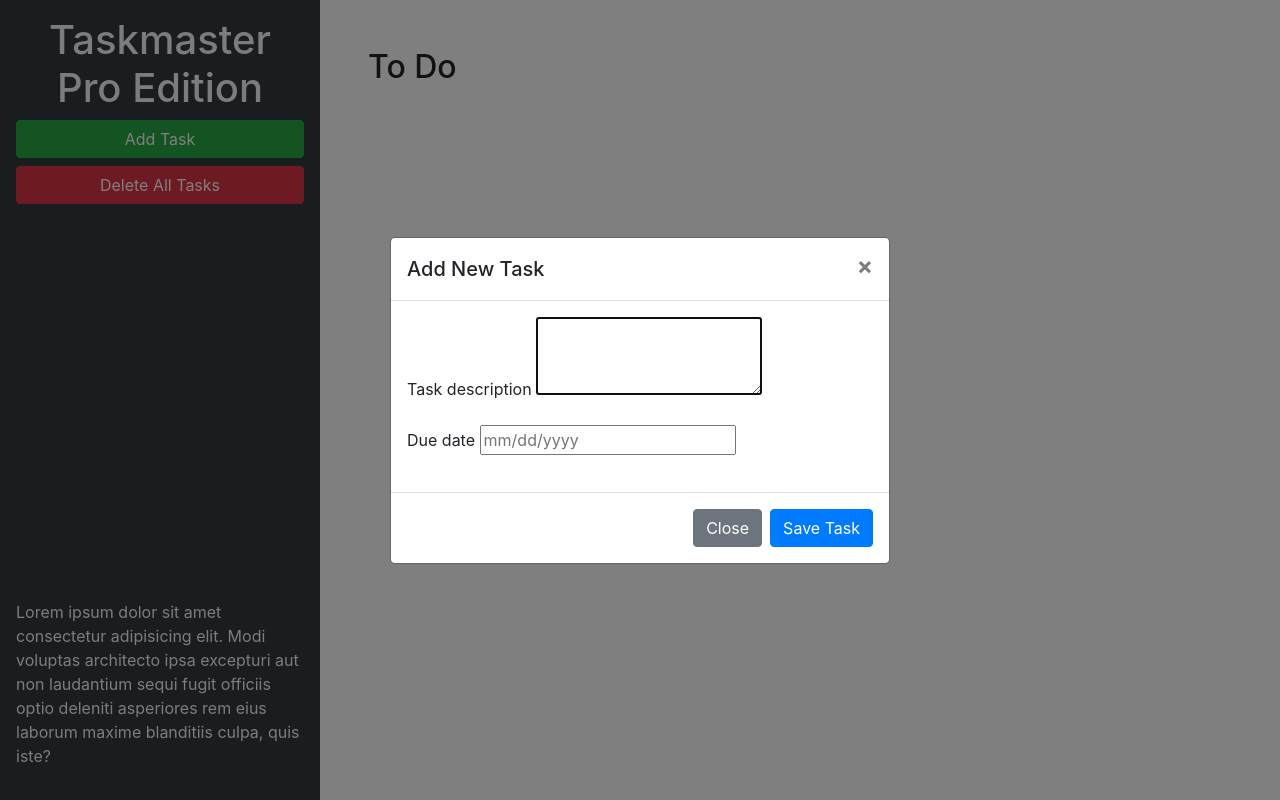
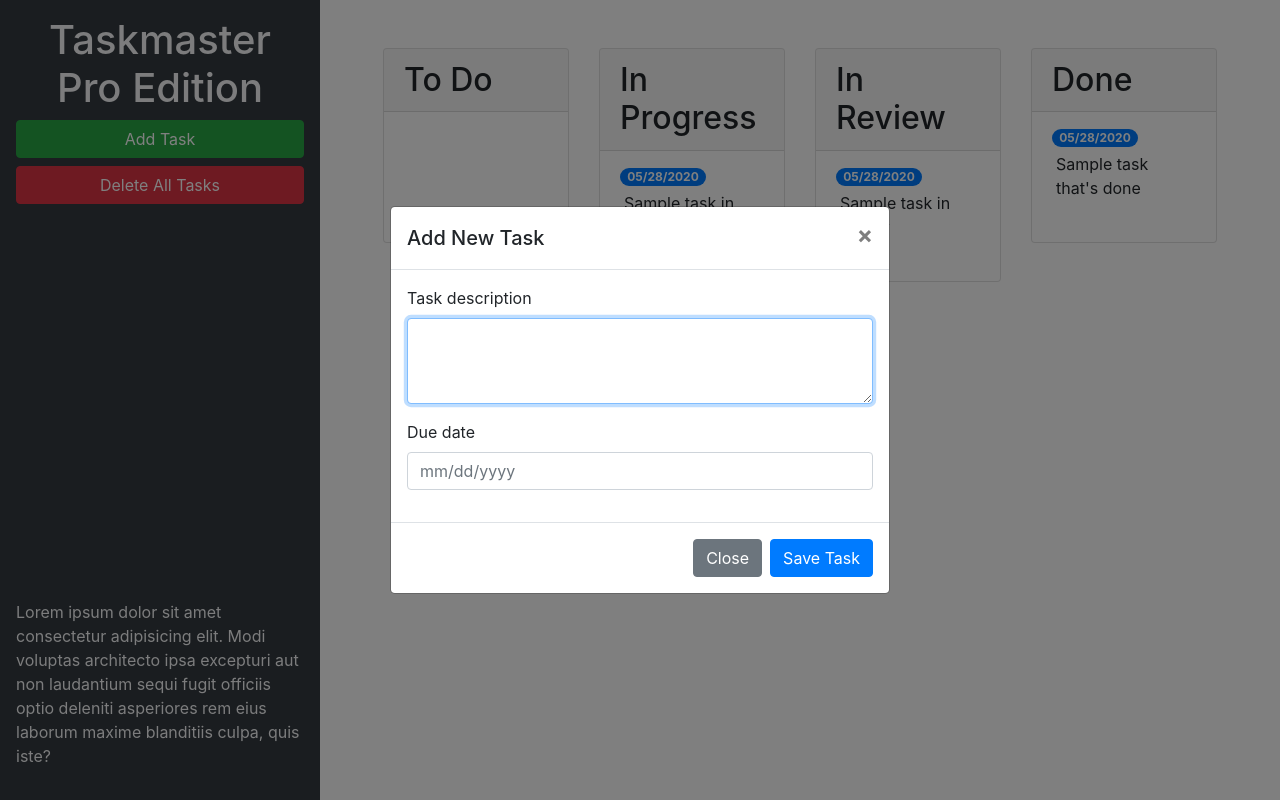
Before and after one commit to SnowLune/taskmaster-pro, a plain HTML site: page index.html in a window 1280 px wide. Both pictures are taken after a click on the button "Add Task". Drawn offline with nearby package versions, Linux system fonts and the light colour scheme.

Commit message:
add bootstrap classes

```diff
--- a/index.html
+++ b/index.html
@@ -1,62 +1,156 @@
 <!DOCTYPE html>
 <html lang="en">
-
    <head>
-  <meta charset="UTF-8">
-  <meta name="viewport" content="width=device-width, initial-scale=1.0">
-  <meta http-equiv="X-UA-Compatible" content="ie=edge">
-  <link rel="stylesheet" href="https://cdnjs.cloudflare.com/ajax/libs/twitter-bootstrap/4.3.1/css/bootstrap.min.css">
+      <meta charset="UTF-8" />
+      <meta name="viewport" content="width=device-width, initial-scale=1.0" />
+      <meta http-equiv="X-UA-Compatible" content="ie=edge" />
+      <link
+         rel="stylesheet"
+         href="https://cdnjs.cloudflare.com/ajax/libs/twitter-bootstrap/4.3.1/css/bootstrap.min.css"
+      />
       <link rel="stylesheet" href="./assets/css/style.css" />
       <title>Taskmaster Pro</title>
    </head>
 
    <body>
-
       <div class="row min-vh-100 no-gutters">
-    <header class="col-12 col-lg-3 bg-dark text-light d-flex flex-column p-4 p-lg-3">
+         <header
+            class="col-12 col-lg-3 bg-dark text-light d-flex flex-column p-4 p-lg-3"
+         >
             <h1 class="text-center">Taskmaster Pro Edition</h1>
-      <button id="create-task" class="btn btn-block btn-success" data-toggle="modal" data-target="#task-form-modal">Add
-        Task</button>
-      <button id="remove-tasks" class="btn btn-block btn-danger">Delete All Tasks</button>
-      <p class="mt-auto">Lorem ipsum dolor sit amet consectetur adipisicing elit. Modi voluptas architecto ipsa
-        excepturi aut non
-        laudantium sequi fugit officiis optio deleniti asperiores rem eius laborum maxime blanditiis culpa, quis iste?
+            <button
+               id="create-task"
+               class="btn btn-block btn-success"
+               data-toggle="modal"
+               data-target="#task-form-modal"
+            >
+               Add Task
+            </button>
+            <button id="remove-tasks" class="btn btn-block btn-danger">
+               Delete All Tasks
+            </button>
+            <p class="mt-auto">
+               Lorem ipsum dolor sit amet consectetur adipisicing elit. Modi
+               voluptas architecto ipsa excepturi aut non laudantium sequi fugit
+               officiis optio deleniti asperiores rem eius laborum maxime
+               blanditiis culpa, quis iste?
             </p>
          </header>
          <main class="col-12 col-lg-9">
-      <div class="m-5">
-        <h2>To Do</h2>
-        <ul id="list-toDo" class="list-group"> </ul>
+            <div class="m-5 row justify-content-around">
+               <div class="col-12 col-md-6 col-xl-3 mb-3">
+                  <div class="card">
+                     <h2 class="card-header">To Do</h2>
+                     <ul
+                        id="list-toDo"
+                        class="list-group list-group-flush"
+                     ></ul>
+                  </div>
+               </div>
+
+               <div class="col-12 col-md-6 col-xl-3 mb-3">
+                  <div class="card">
+                     <h2 class="card-header">In Progress</h2>
+                     <ul
+                        id="list-inProgress"
+                        class="list-group list-group-flush"
+                     >
+                        <li class="list-group-item">
+                           <span class="badge badge-primary badge-pill"
+                              >05/28/2020</span
+                           >
+                           <p class="m-1">Sample task in progress</p>
+                        </li>
+                     </ul>
+                  </div>
+               </div>
+               <!-- in review start -->
+               <div class="col-12 col-md-6 col-xl-3 mb-3">
+                  <div class="card">
+                     <h2 class="card-header">In Review</h2>
+                     <ul id="list-inReview" class="list-group list-group-flush">
+                        <li class="list-group-item">
+                           <span class="badge badge-primary badge-pill"
+                              >05/28/2020</span
+                           >
+                           <p class="m-1">Sample task in review</p>
+                        </li>
+                     </ul>
+                  </div>
+               </div>
+               <!-- in review end -->
+               <!-- done start -->
+               <div class="col-12 col-md-6 col-xl-3 mb-3">
+                  <div class="card">
+                     <h2 class="card-header">Done</h2>
+                     <ul id="list-done" class="list-group list-group-flush">
+                        <li class="list-group-item">
+                           <span class="badge badge-primary badge-pill"
+                              >05/28/2020</span
+                           >
+                           <p class="m-1">Sample task that's done</p>
+                        </li>
+                     </ul>
+                  </div>
+               </div>
+               <!-- done end -->
             </div>
          </main>
       </div>
 
       <!-- Modal -->
-  <div class="modal fade" id="task-form-modal" tabindex="-1" role="dialog" aria-labelledby="task-form-modal"
-    aria-hidden="true">
+      <div
+         class="modal fade"
+         id="task-form-modal"
+         tabindex="-1"
+         role="dialog"
+         aria-labelledby="task-form-modal"
+         aria-hidden="true"
+      >
          <div class="modal-dialog modal-dialog-centered" role="document">
             <div class="modal-content">
                <div class="modal-header">
                   <h5 class="modal-title" id="task-form-modal">Add New Task</h5>
-          <button type="button" class="close" data-dismiss="modal" aria-label="Close">
+                  <button
+                     type="button"
+                     class="close"
+                     data-dismiss="modal"
+                     aria-label="Close"
+                  >
                      <span aria-hidden="true">&times;</span>
                   </button>
                </div>
                <div class="modal-body">
                   <form>
                      <div class="form-group">
-              <label for="modalTaskDescription">Task description</label>
-              <textarea id="modalTaskDescription" rows="3"></textarea>
+                        <label for="modalTaskDescription"
+                           >Task description</label
+                        >
+                        <textarea id="modalTaskDescription" rows="3" class="form-control"></textarea>
                      </div>
                      <div class="form-group">
                         <label for="modalDueDate">Due date</label>
-              <input type="text" id="modalDueDate" placeholder="mm/dd/yyyy" autocomplete="off" />
+                        <input
+                           type="text"
+                           class="form-control"
+                           id="modalDueDate"
+                           placeholder="mm/dd/yyyy"
+                           autocomplete="off"
+                        />
                      </div>
                   </form>
                </div>
                <div class="modal-footer">
-          <button type="button" class="btn btn-secondary" data-dismiss="modal">Close</button>
-          <button type="button" class="btn btn-primary">Save Task</button>
+                  <button
+                     type="button"
+                     class="btn btn-secondary"
+                     data-dismiss="modal"
+                  >
+                     Close
+                  </button>
+                  <button type="button" class="btn btn-primary">
+                     Save Task
+                  </button>
                </div>
             </div>
          </div>
@@ -67,5 +161,4 @@
       <script src="https://cdnjs.cloudflare.com/ajax/libs/twitter-bootstrap/4.3.1/js/bootstrap.min.js"></script>
       <script src="./assets/js/script.js"></script>
    </body>
-
 </html>
```
Lines whose indentation alone changed are shown as unchanged.
